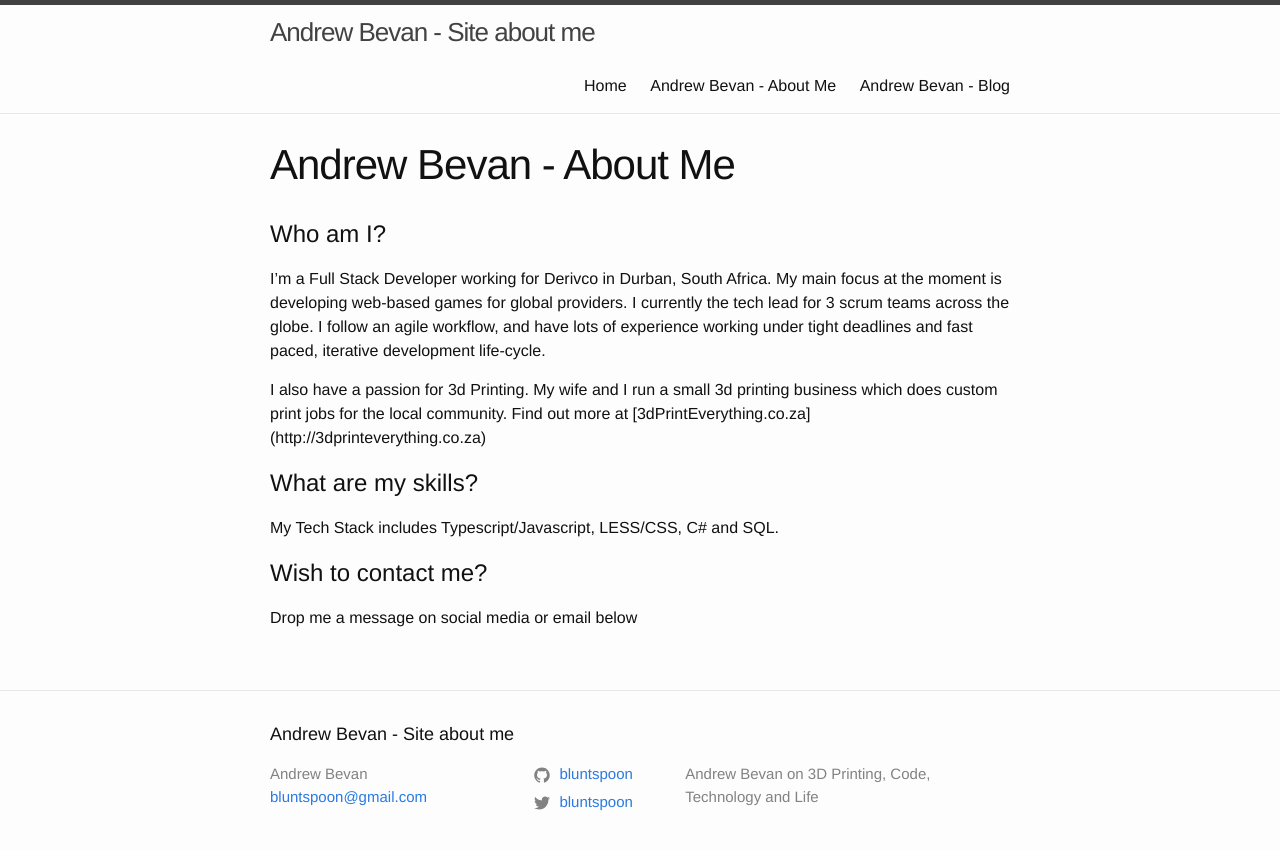
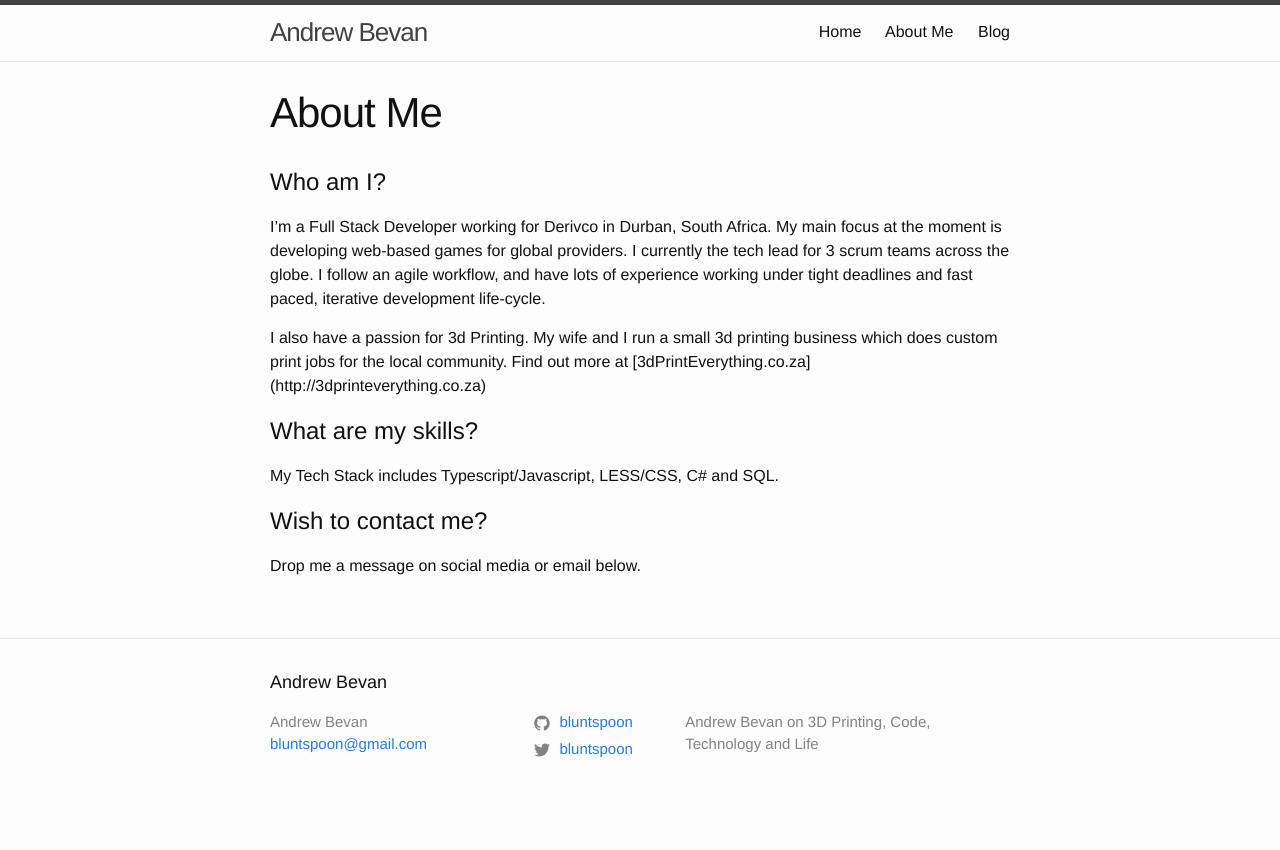
Before and after one commit to bluntspoon/bluntspoon.github.io, a Jekyll site: the page built from about.md, in a window 1280 px wide. Shown: the top 850 px of the page. Built offline with Jekyll 4.4.1, drawn with Linux system fonts in a browser that asks for light colours.

Commit message:
update the titles

```diff
--- a/_config.yml
+++ b/_config.yml
@@ -1,4 +1,4 @@
-title: Andrew Bevan - Site about me
+title: Andrew Bevan
 author: Andrew Bevan
 email: bluntspoon@gmail.com
 description: > # this means to ignore newlines until "baseurl:"
--- a/about.md
+++ b/about.md
@@ -1,6 +1,6 @@
 ---
 layout: page
-title: Andrew Bevan - About Me
+title: About Me
 permalink: /about/
 ---
 
@@ -13,4 +13,4 @@ I also have a passion for 3d Printing. My wife and I run a small 3d printing bus
 My Tech Stack includes Typescript/Javascript, LESS/CSS, C# and SQL.
 
 # Wish to contact me?
-Drop me a message on social media or email below
+Drop me a message on social media or email below.
--- a/blog.md
+++ b/blog.md
@@ -1,5 +1,5 @@
 ---
 layout: blog
-title: Andrew Bevan - Blog
+title: Blog
 permalink: /blog/
 ---
```
